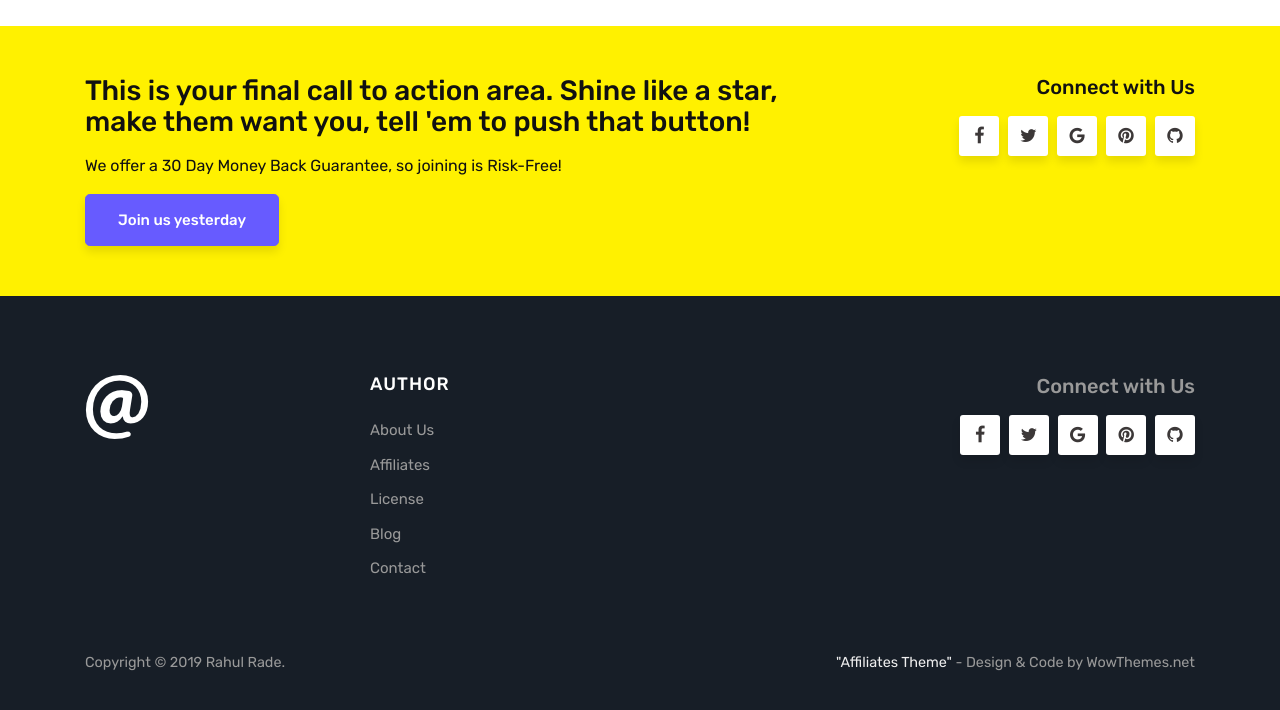
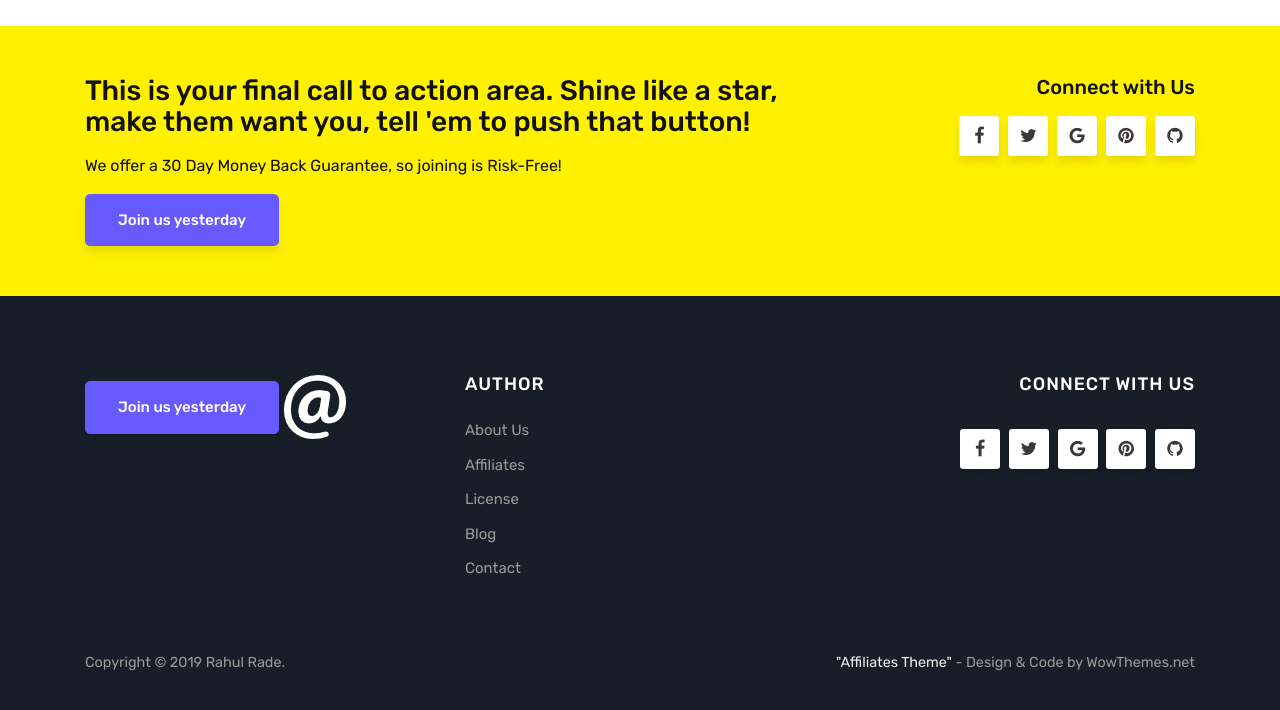
Before and after one commit to imrahulr/imrahulr.github.io, a Jekyll site: the page built from index.html, in a window 1280 px wide and 900 px high, scrolled down 1900 px, cut to the strip 181-891 px from the top of the window. Built offline with Jekyll 4.4.1, drawn with Linux system fonts in a browser that asks for light colours; the list of posts is cut into pages by our own code; comment, search, counter and statistics services are not loaded.

Commit message:
first commit

```diff
--- a/_layouts/default.html
+++ b/_layouts/default.html
@@ -151,15 +151,16 @@
         <div class="container">
 
             <div class="row">
-                <div class="col-sm-3">
+                <div class="col-sm-4">
                 <div class="footer-widget">
+                <a class="btn btn-primary btn-lg" href="#">Join us yesterday</a>
                 <a href="{{site.baseurl}}/contact">
                 <img src="{{ site.baseurl }}/assets/images/logo-footer.png">
                 </a>
                 </div>
                 </div>
 
-                <div class="col-sm-3">
+                <div class="col-sm-4">
                 <div class="footer-widget">
                 <h5 class="title">Author</h5>
                 <ul>
@@ -172,9 +173,9 @@
                 </div>
                 </div>
 
-                <div class="col-sm-6 text-right footersocial">
+                <div class="col-sm-4 text-right footersocial">
                 <div class="footer-widget">
-                    <h5>Connect with Us</h5>
+                    <h5 class="title">Connect with Us</h5>
                     <i class="fa fa-facebook"></i>
                     <i class="fa fa-twitter"></i>
                         <i class="fa fa-google"></i>
```
